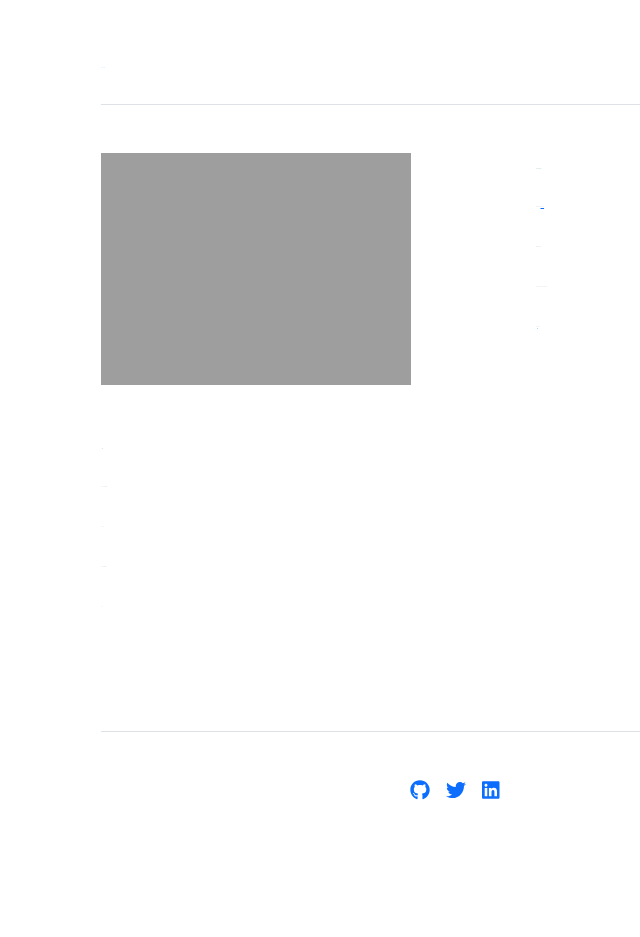
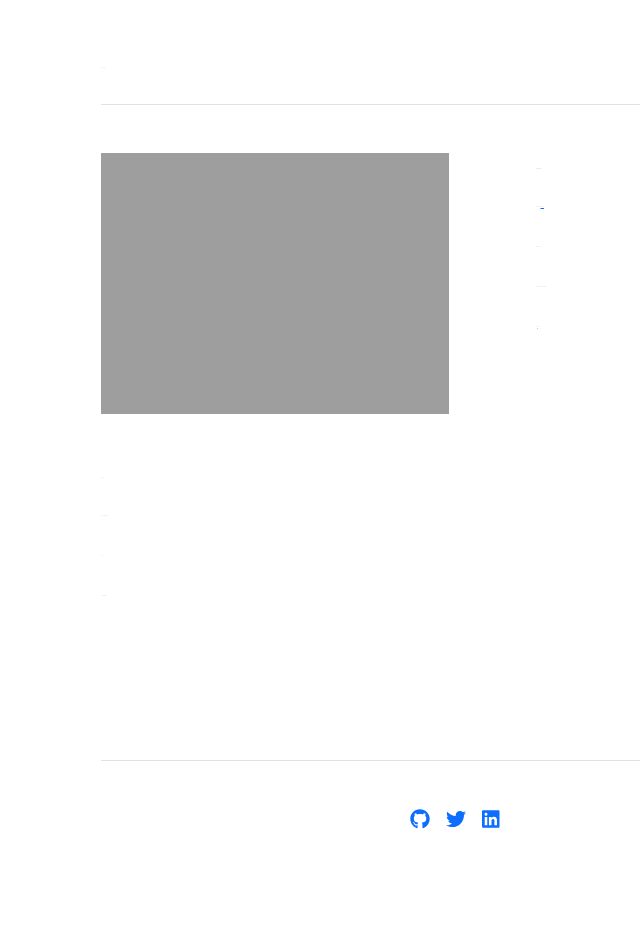
Before and after one commit to houssoudossa/houssoudossa.github.io, a Jekyll site: the page built from index.md, in a window 1280 px wide. Shown: the whole page, without its empty margins (128-768 px from the left). Built offline with Jekyll 4.4.1, drawn with Linux system fonts in a browser that asks for light colours; before the commit the page ends 908 px from its top, so only the background shows below that.

Commit message:
Update home.html

```diff
--- a/_layouts/home.html
+++ b/_layouts/home.html
@@ -18,7 +18,7 @@ layout: default
   <meta charset="utf-8">
 <div class="row g-5 mb-5">
   <div class="col-md-6">
-    <img src="{{ site.github.url }}/assets/img/photo_Dossa.jpg" alt="Home" width="80%">
+    <img src="{{ site.github.url }}/assets/img/photo_Dossa.jpg" alt="Home" width="90%">
   </div>
   <div class="col-md-6">
     <h3 style="color:Teal"> Welcome to my home page!</h3>
```
